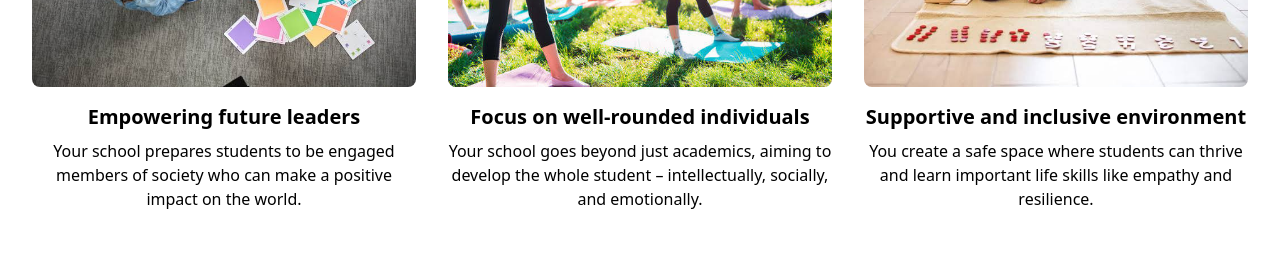
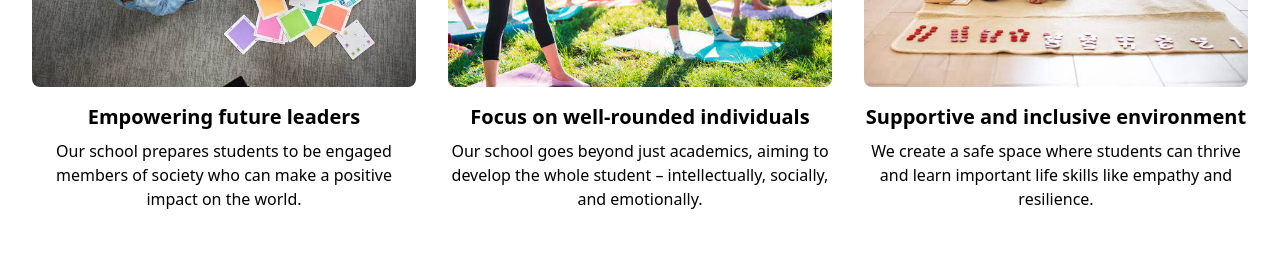
Before and after one commit to adm1n1strat0r-MAM/Holistic, a React (Vite) app: page / in a window 1280 px wide. Shown: the part 3100-3357 px from the top of the page. Built offline with nearby package versions, Linux system fonts and the light colour scheme.

Commit message:
Update WhyChooseUs.jsx

```diff
--- a/src/components/WhyChooseUs.jsx
+++ b/src/components/WhyChooseUs.jsx
@@ -18,7 +18,7 @@ const WhyChooseUs = () => {
               Empowering future leaders
             </h3>
             <p className="text-gray-600 text-center">
-              Your school prepares students to be engaged members of society who
+              Our school prepares students to be engaged members of society who
               can make a positive impact on the world.
             </p>
           </div>
@@ -32,7 +32,7 @@ const WhyChooseUs = () => {
               Focus on well-rounded individuals
             </h3>
             <p className="text-gray-600 text-center">
-              Your school goes beyond just academics, aiming to develop the
+              Our school goes beyond just academics, aiming to develop the
               whole student – intellectually, socially, and emotionally.
             </p>
           </div>
@@ -46,7 +46,7 @@ const WhyChooseUs = () => {
               Supportive and inclusive environment
             </h3>
             <p className="text-gray-600 text-center">
-              You create a safe space where students can thrive and learn
+              We create a safe space where students can thrive and learn
               important life skills like empathy and resilience.
             </p>
           </div>
```
